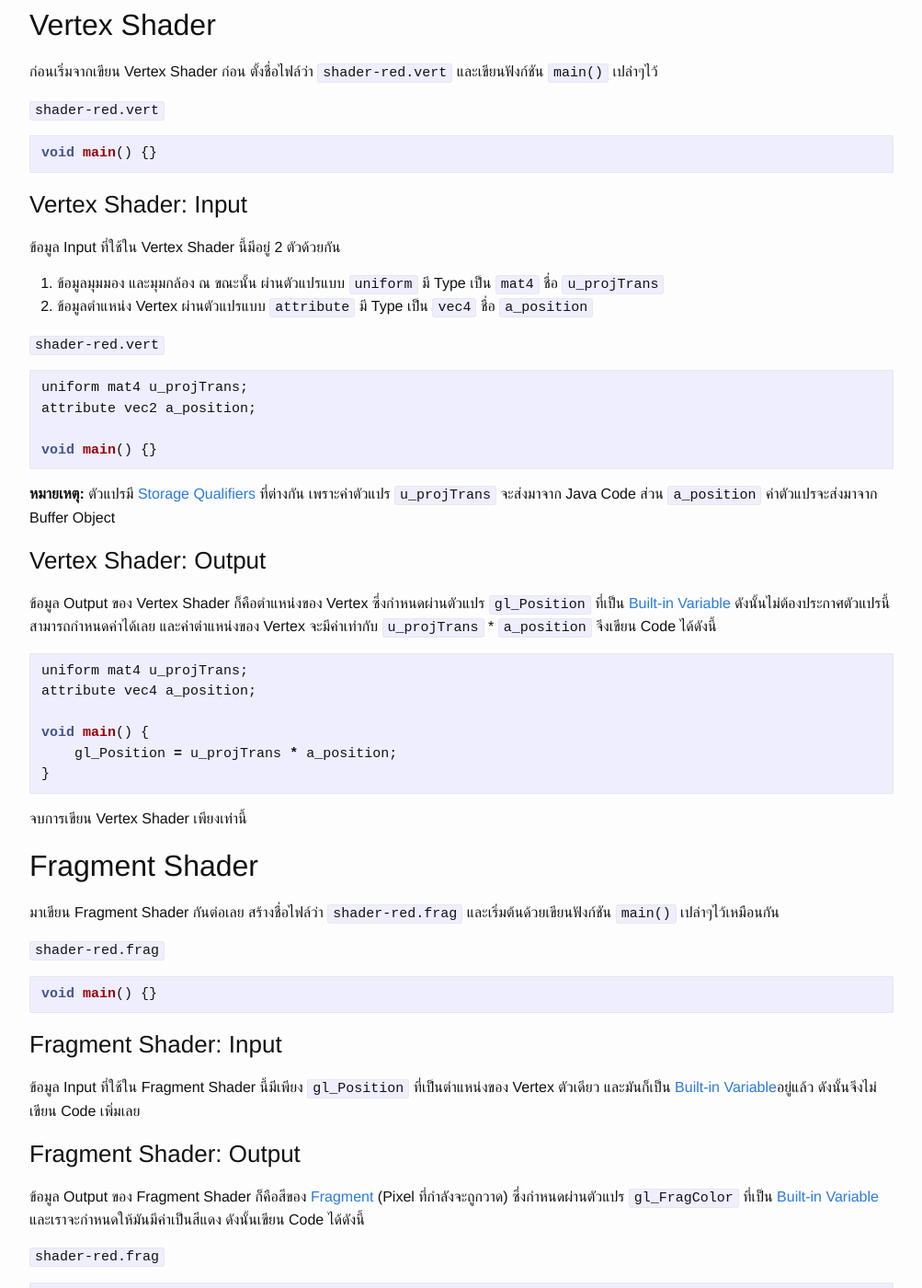
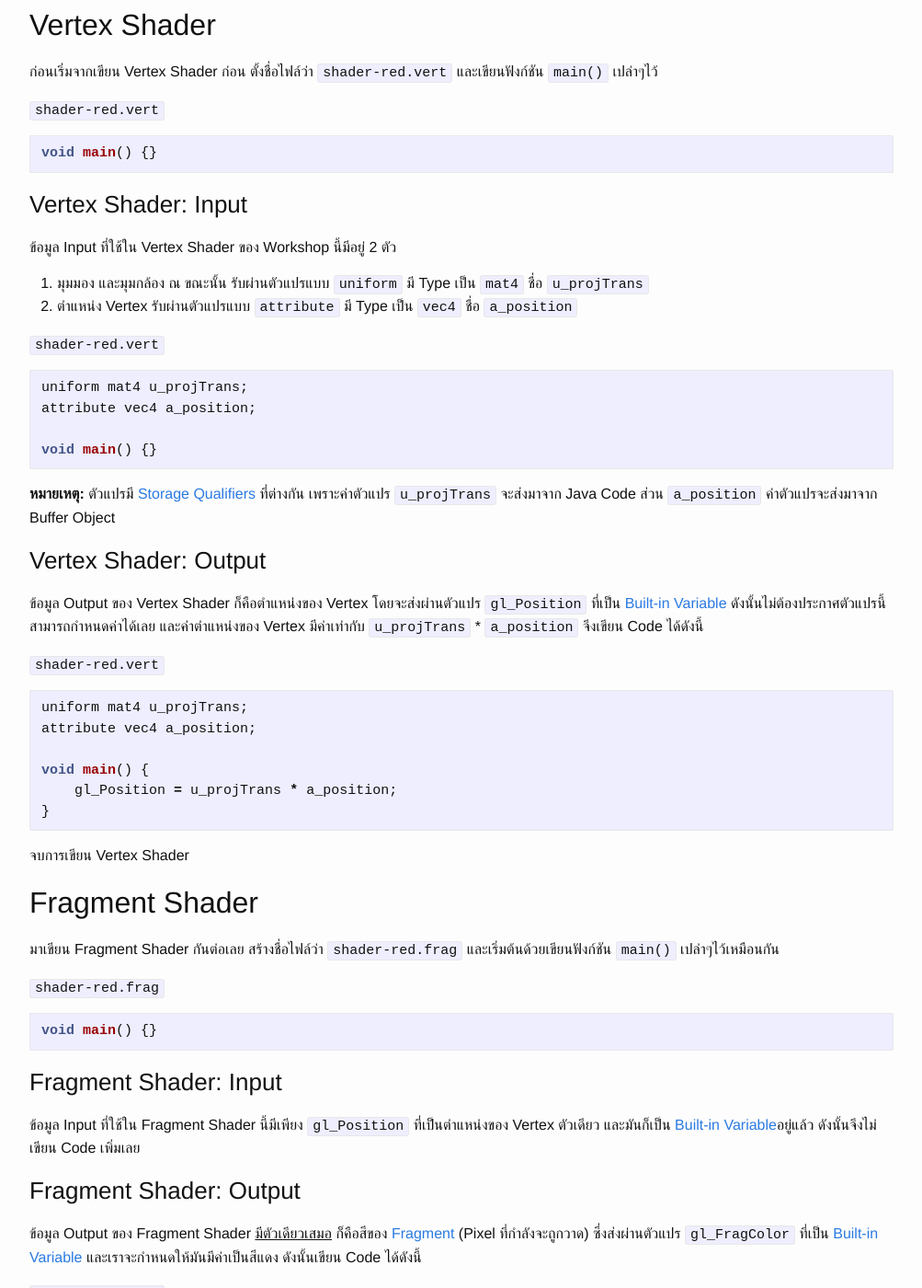
Before and after one commit to S-Kyousuke/libgdx-tutorial, a Jekyll site: the page built from _posts/2017-11-24-shader-3.md, in a window 1280 px wide and 1400 px high, scrolled down 237 px. Shown: the whole window at 92% size, without its empty margins (138-1141 px from the left). Built offline with Jekyll 4.4.1, drawn with Linux system fonts in a browser that asks for light colours; some of the changed text lies outside the part shown.

Commit message:
Create 2017-11-25-shader-4.md

````diff
--- a/_posts/2017-11-24-shader-3.md
+++ b/_posts/2017-11-24-shader-3.md
@@ -20,15 +20,15 @@
 
 ### Vertex Shader: Input
 
-ข้อมูล Input ที่ใช้ใน Vertex Shader นี้มีอยู่ 2 ตัวด้วยกัน
+ข้อมูล Input ที่ใช้ใน Vertex Shader ของ Workshop นี้มีอยู่ 2 ตัว
 
-1. ข้อมูลมุมมอง และมุมกล้อง ณ ขณะนั้น ผ่านตัวแปรแบบ `uniform` มี Type เป็น `mat4` ชื่อ `u_projTrans`
-2. ข้อมูลตำแหน่ง Vertex ผ่านตัวแปรแบบ `attribute` มี Type เป็น `vec4` ชื่อ `a_position`
+1. มุมมอง และมุมกล้อง ณ ขณะนั้น รับผ่านตัวแปรแบบ `uniform` มี Type เป็น `mat4` ชื่อ `u_projTrans`
+2. ตำแหน่ง Vertex รับผ่านตัวแปรแบบ `attribute` มี Type เป็น `vec4` ชื่อ `a_position`
 
 `shader-red.vert`
 ```c
 uniform mat4 u_projTrans;
-attribute vec2 a_position;
+attribute vec4 a_position;
 
 void main() {}
 ```
@@ -36,8 +36,9 @@
 
 ### Vertex Shader: Output
 
-ข้อมูล Output ของ Vertex Shader ก็คือตำแหน่งของ Vertex ซึ่งกำหนดผ่านตัวแปร `gl_Position` ที่เป็น [Built-in Variable]({{ "/shader/2017/11/23/shader-2/" | relative_url}}) ดังนั้นไม่ต้องประกาศตัวแปรนี้ สามารถกำหนดค่าได้เลย และค่าตำแหน่งของ Vertex จะมีค่าเท่ากับ `u_projTrans` * `a_position` จึงเขียน Code ได้ดังนี้
+ข้อมูล Output ของ Vertex Shader ก็คือตำแหน่งของ Vertex โดยจะส่งผ่านตัวแปร `gl_Position` ที่เป็น [Built-in Variable]({{ "/shader/2017/11/23/shader-2/" | relative_url}}) ดังนั้นไม่ต้องประกาศตัวแปรนี้ สามารถกำหนดค่าได้เลย และค่าตำแหน่งของ Vertex มีค่าเท่ากับ `u_projTrans` * `a_position` จึงเขียน Code ได้ดังนี้
 
+`shader-red.vert`
 ```c
 uniform mat4 u_projTrans;
 attribute vec4 a_position;
@@ -47,7 +48,7 @@
 }
 ```
 
-จบการเขียน Vertex Shader เพียงเท่านี้
+จบการเขียน Vertex Shader
 
 ## Fragment Shader
 
@@ -64,7 +65,7 @@
 
 ### Fragment Shader: Output
 
- ข้อมูล Output ของ Fragment Shader ก็คือสีของ [Fragment]({{ "/shader/2017/11/23/shader-2/" | relative_url}}) (Pixel ที่กำลังจะถูกวาด) ซึ่งกำหนดผ่านตัวแปร `gl_FragColor` ที่เป็น [Built-in Variable]({{ "/shader/2017/11/23/shader-2/" | relative_url}}) และเราจะกำหนดให้มันมีค่าเป็นสีแดง ดังนั้นเขียน Code ได้ดังนี้
+ ข้อมูล Output ของ Fragment Shader <u>มีตัวเดียวเสมอ</u> ก็คือสีของ [Fragment]({{ "/shader/2017/11/23/shader-2/" | relative_url}}) (Pixel ที่กำลังจะถูกวาด) ซึ่งส่งผ่านตัวแปร `gl_FragColor` ที่เป็น [Built-in Variable]({{ "/shader/2017/11/23/shader-2/" | relative_url}}) และเราจะกำหนดให้มันมีค่าเป็นสีแดง ดังนั้นเขียน Code ได้ดังนี้
 
  `shader-red.frag`
 ```c
@@ -141,4 +142,4 @@
 
 ## สรุป
 
-ในตอนนี้เราก็ได้ Shader ที่ `แปลงทุก pixel ให้เป็นสีแดง!` อันไร้ประโยชน์มาแล้ว เย้ๆ (ควรดีใจไหมนะ?) ซึ่งจุดประสงค์ของ Workshop นี้เพียงให้เข้าใจตัวแปร Input และ Output ต่างๆเท่านั้น ใน Workshop ต่อๆไปเราจะสร้าง Shader ที่ใช้ประโยชน์ได้จริงๆกัน สำหรับตอนนี้ขอจบไว้เพียงเท่านี้ครับ
+ใน Workshop ตอนนี้เราก็ได้ Shader ที่ `แปลงทุก pixel ให้เป็นสีแดง!` อันไร้ประโยชน์มาแล้ว เย้ๆ (ควรดีใจไหมนะ?) ซึ่งจุดประสงค์ของ Workshop นี้เพียงให้เข้าใจตัวแปร Input และ Output ต่างๆเท่านั้น ใน Workshop ตอนต่อไปเราจะสร้าง Shader ที่เกี่ยวข้องกับสีของ Texture กัน
````
Also changed, not shown: _posts/2017-11-25-shader-4.md (added, +168 -0 lines).
